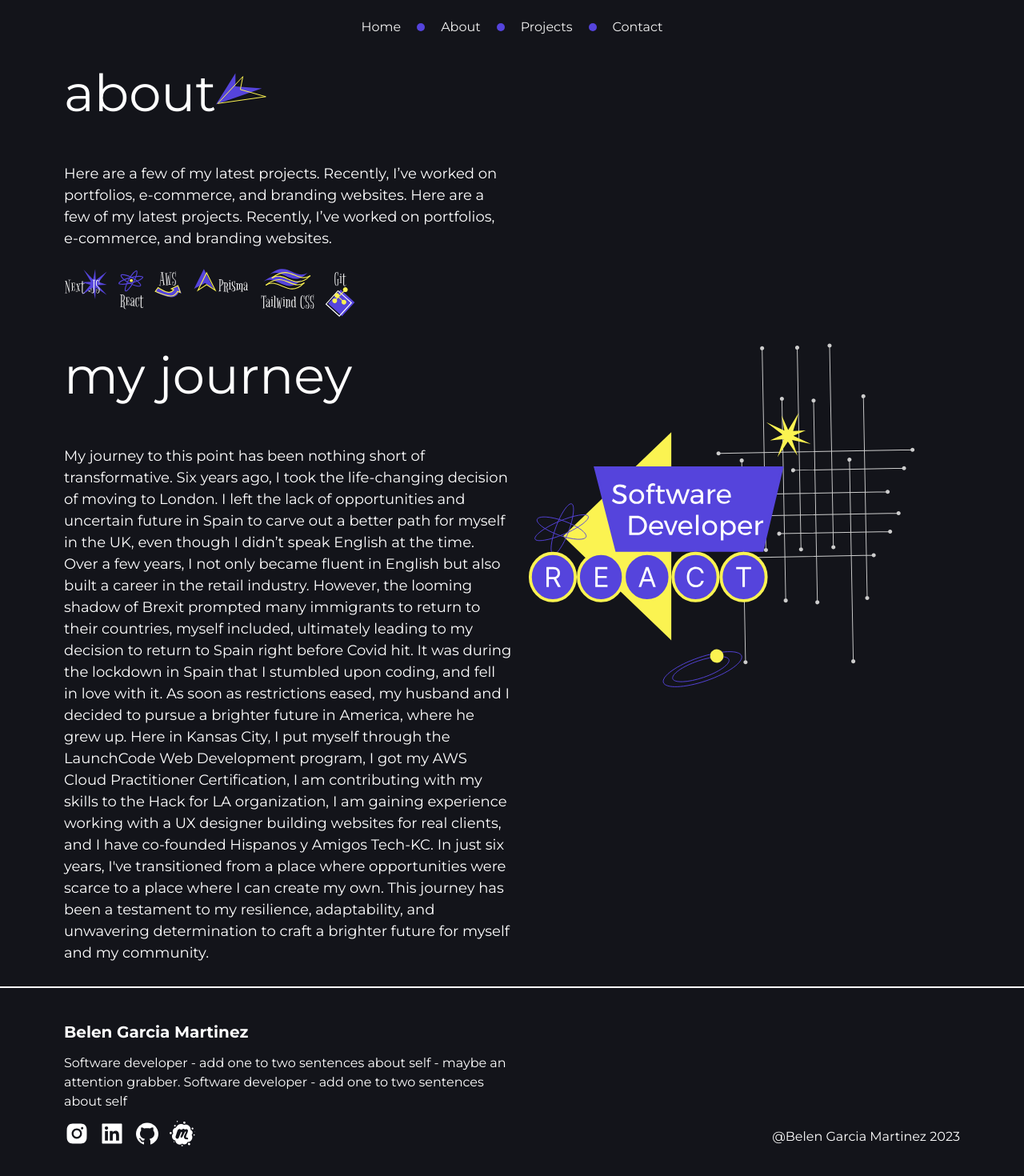
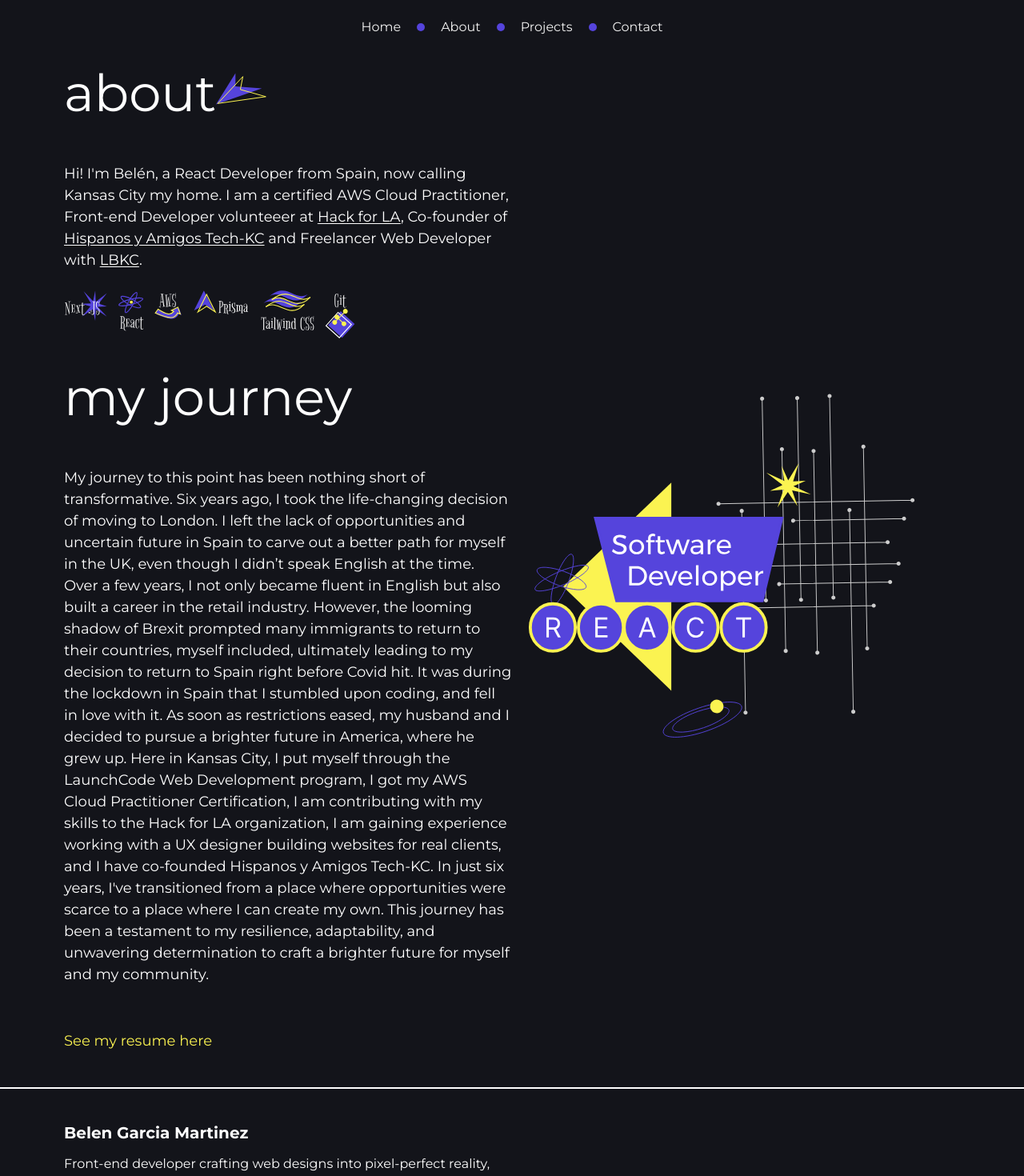
Before and after one commit to 93Belen/portfolio, a Next.js app: page /about in a window 1280 px wide. Shown: the top 1470 px of the page at 80% size. Built offline with nearby package versions, Linux system fonts and the light colour scheme.

Commit message:
updating content and downloable cv

```diff
--- a/app/about/page.tsx
+++ b/app/about/page.tsx
@@ -1,3 +1,4 @@
+import Link from "next/link";
 import SVGh2 from "../components/SVGh2";
 
 export default function About(){
@@ -9,7 +10,7 @@ export default function About(){
                 <SVGh2/>
             </div>
             <div className='flex flex-col gap-[1.5rem]'>
-                <p className='text-white text-sm md:text-md lg:text-sm'>Here are a few of my latest projects. Recently, I’ve worked on portfolios, e-commerce, and branding websites. Here are a few of my latest projects. Recently, I’ve worked on portfolios, e-commerce, and branding websites.</p>
+                <p className='text-white text-sm md:text-md lg:text-sm'>Hi! I'm Belén, a React Developer from Spain, now calling Kansas City my home. I am a certified AWS Cloud Practitioner, Front-end Developer volunteeer at <Link className='underline underline-offset-2 hover:text-yellow' target='_blank' href='https://www.hackforla.org'>Hack for LA</Link>, Co-founder of <Link target='_blank' className='underline underline-offset-2 hover:text-yellow' href=''>Hispanos y Amigos Tech-KC</Link> and Freelancer Web Developer with <Link target='_blank' className='underline underline-offset-2 hover:text-yellow' href='https://www.instagram.com/lbkc.web/'>LBKC</Link>.</p>
                 <div className='md:max-w-[65%]'>
                 <svg width="100%" height="auto" viewBox="0 0 323 54" fill="none" xmlns="http://www.w3.org/2000/svg">
                     <g clip-path="url(#clip0_14830_754)">
@@ -54,8 +55,8 @@ export default function About(){
                     It was during the lockdown in Spain that I stumbled upon coding, and fell in love with it. As soon as restrictions eased, my husband and I decided to pursue a brighter future in America, where he grew up.
                     Here in Kansas City, I put myself through the LaunchCode Web Development program, I got my AWS Cloud Practitioner Certification, I am contributing with my skills to the Hack for LA organization, I am gaining experience working with a UX designer building websites for real clients, and I have co-founded Hispanos y Amigos Tech-KC.
                     In just six years, I've transitioned from a place where opportunities were scarce to a place where I can create my own. This journey has been a testament to my resilience, adaptability, and unwavering determination to craft a brighter future for myself and my community.
-
                     </p>
+                    <Link href='' className='text-yellow my-4 text-sm hover:text-white'>See my resume here</Link>
                 </div>
             </div>
             </div>
--- a/app/components/Footer.tsx
+++ b/app/components/Footer.tsx
@@ -5,7 +5,7 @@ export default function Footer(){
     return (
         <section className='bg-black text-white py-[40px] px-[24px] md:px-[80px] flex flex-col gap-[12px] border-t-2 border-t-white mt-7'>
             <h2 className='font-bold text-md'>Belen Garcia Martinez</h2>
-            <p className='text-sm md:max-w-[80%] lg:max-w-[50%] md:text-[1rem]'>Software developer - add one to two sentences about self - maybe an attention grabber. Software developer - add one to two sentences about self </p>
+            <p className='text-sm md:max-w-[80%] lg:max-w-[50%] md:text-[1rem]'>Front-end developer crafting web designs into pixel-perfect reality, one line of code at a time.</p>
             <div className='flex flex-row justify-between'>
                 <div className='flex flex-row gap-[0.75rem]'>
                     <Link href=''><AiFillInstagram className='text-[2rem]'/></Link>
--- a/app/page.tsx
+++ b/app/page.tsx
@@ -13,7 +13,7 @@ export default function Home() {
           </div>
           <h1 className='text-lg text-white md:text-[3rem] lg:text-xl'>belén, your <br/> software developer</h1>
         </div>
-        <p className='text-white text-md'>Passionate about crafting innovative solutions. With a background in Next JS, React, AWS, Prisma, Tailwind CSS, and Git, I specialize in front-end developing, delivering clean and scalable code.</p>
+        <p className='text-white text-md'>Passionate about crafting innovative solutions. With a background in TypeScript, Next JS Client and Server Side rendering, React, AWS, a variety of CSS Libraries, and Git among many others.</p>
      </div>
      <Link href='/about' className='bg-purple w-[13.25rem] h-[4rem] cursor-pointer'>
         <div className='border-2 border-white w-[13.25rem] h-[4rem] relative left-2 top-2 flex justify-center z-0 hover:left-1 hover:top-1 duration-100'>
--- a/app/projects/page.tsx
+++ b/app/projects/page.tsx
@@ -19,7 +19,7 @@ export default function Projects(){
                     <SVGh2/>
                 </div>
                 <div className='flex flex-col gap-[1.5rem]'>
-                    <p className='text-white text-sm md:text-md lg:text-sm'>Here are a few of my latest projects. Recently, I’ve worked on portfolios, e-commerce, and branding websites. Here are a few of my latest projects. Recently, I’ve worked on portfolios, e-commerce, and branding websites.</p>
+                    <p className='text-white text-sm md:text-md lg:text-sm'>In my recent projects, I’ve had the opportunity to work on a diverse range of websites. My work includes constructing portfolios for myself and a UX designer, a user-friendly contractor's website, and a dynamic online space tailored for guitar enthusiasts. </p>
                 </div>
                 </div>
                 <div className='md:pb-[40px] justify-start w-full'>
```
